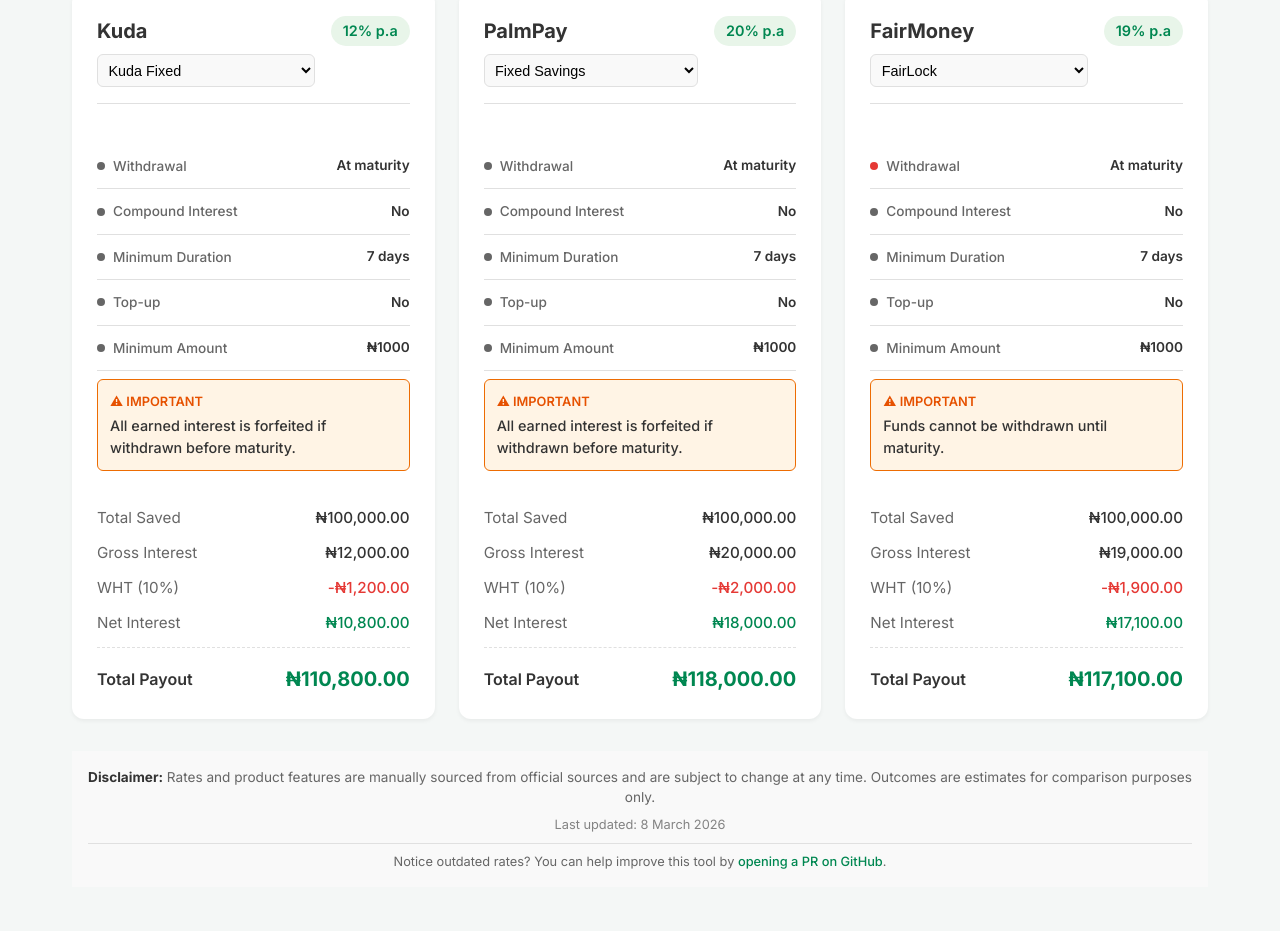
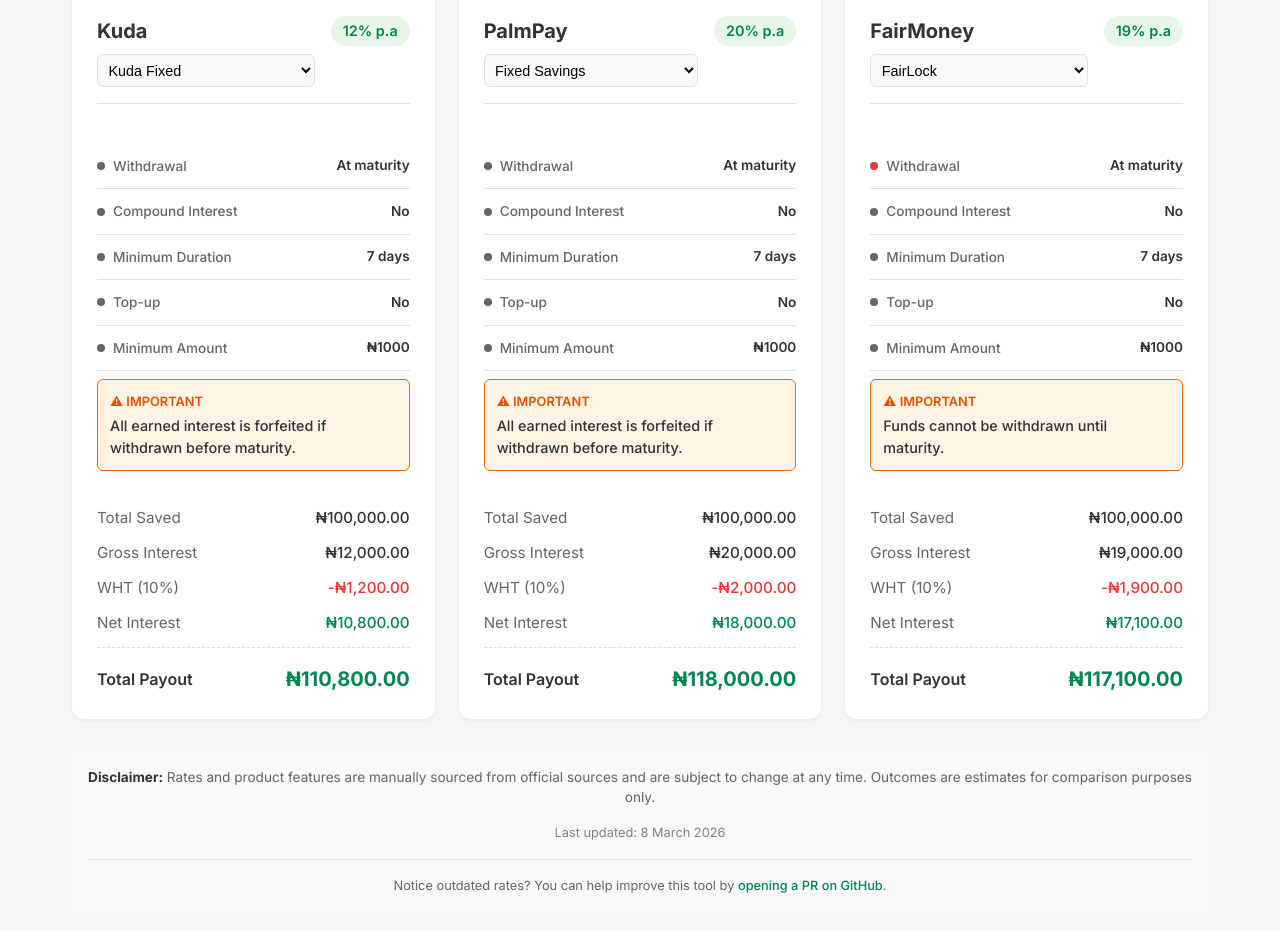
Before and after one commit to ezeaniiandrew/naijarates, a website built with Vite: page index.html in a window 1280 px wide. Shown: the part 1502-2433 px from the top of the page. Built offline with nearby package versions, Linux system fonts and the light colour scheme.

Commit message:
style: increase footer vertical spacing on desktop and mobile

```diff
--- a/css/styles.css
+++ b/css/styles.css
@@ -571,22 +571,22 @@ dialog::backdrop {
 }
 
 .last-verified {
-  margin-top: 0.5rem;
+  margin-top: 1rem;
   font-size: 0.8rem;
   color: var(--text-secondary);
   opacity: 0.8;
 
   @media (max-width: 600px) {
-    margin-top: 1rem;
+    margin-top: 1.5rem;
   }
 }
 
 .contribute-note {
-  margin-top: 0.5rem;
+  margin-top: 1rem;
   font-size: 0.8rem;
   color: var(--text-secondary);
   border-top: 1px solid var(--border-color);
-  padding-top: 0.5rem;
+  padding-top: 1rem;
 
   a {
     color: var(--primary-color);
```
